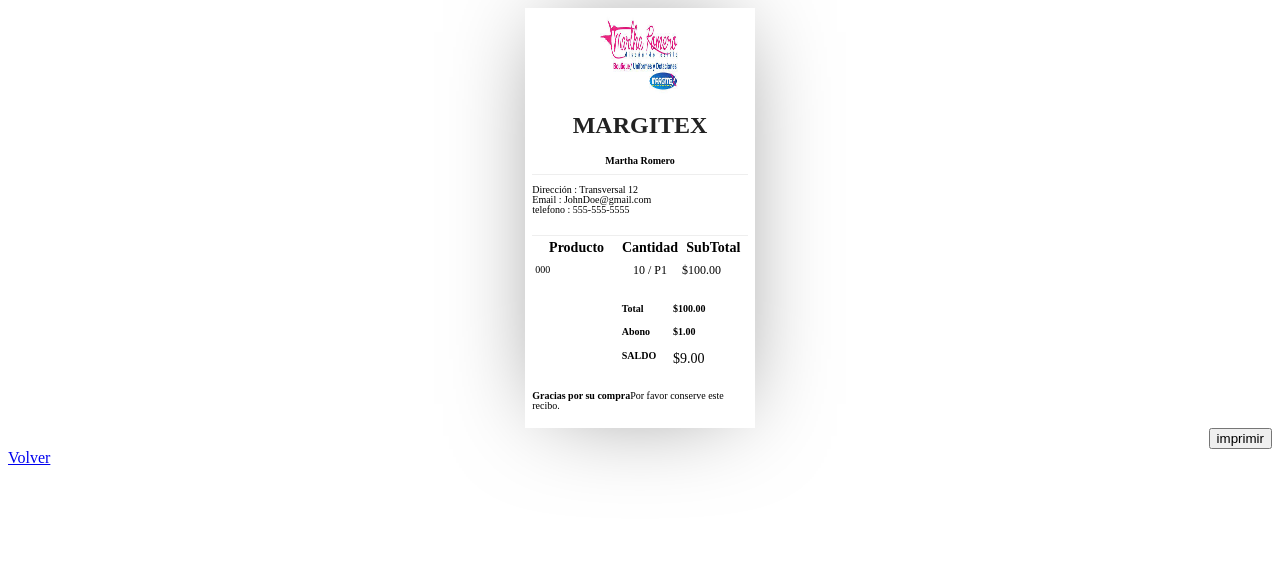
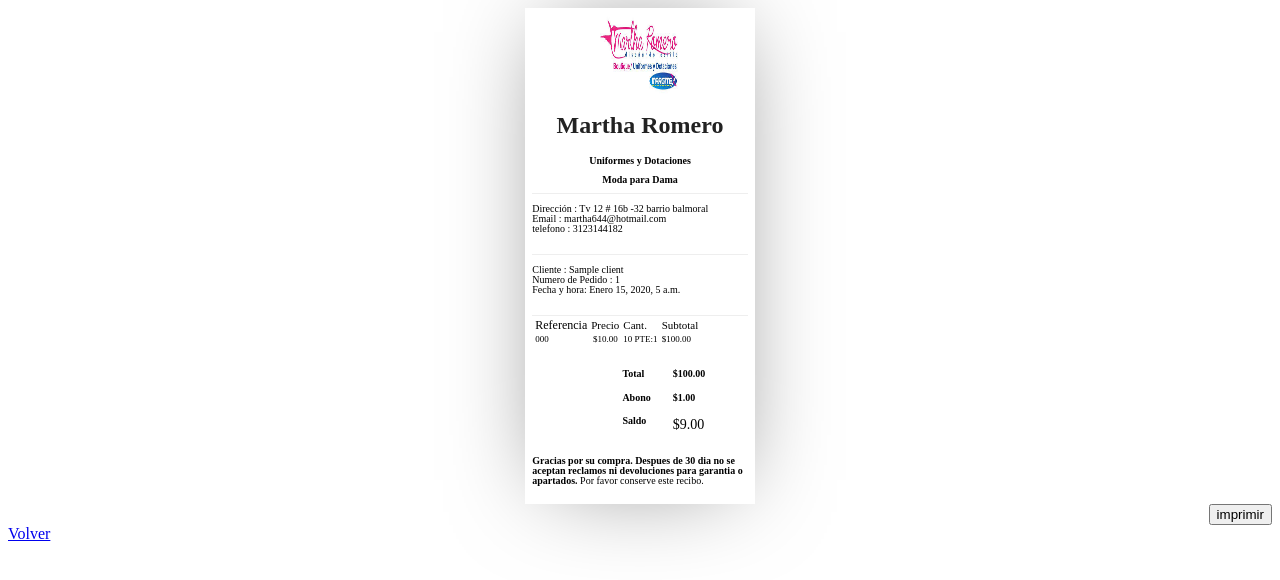
Before and after one commit to camilo1rp/django_margitex, a Django app: page /mystore/receipt/1/ in a window 1280 px wide. Shown: the top 580 px of the page. Run offline with Django 3.2, Linux system fonts and the light colour scheme; tables that the repository leaves empty hold one stand-in row (values such as "Sample post"); some libraries are stand-ins or nearby versions.

Commit message:
added product search, modified factura

```diff
--- a/mysite/mystore/forms.py
+++ b/mysite/mystore/forms.py
@@ -47,3 +47,6 @@
     class Meta:
         model = Client
         fields = ('name', 'email', 'phone')
+
+class ItemSearchForm(forms.Form):
+    producto = forms.CharField(required=False)
--- a/mysite/mystore/templates/mystore/base.html
+++ b/mysite/mystore/templates/mystore/base.html
@@ -23,6 +23,9 @@
                 <a class="nav-link" href="{% url 'mystore:add_item' %}">Agregar Producto </a>
             </li>
             <li class="nav-item">
+                <a class="nav-link" href="{% url 'mystore:item_search' %}">Buscar Producto </a>
+              </li>
+            <li class="nav-item">
                 <a class="nav-link" href="{% url 'mystore:client_search' %}">Buscar Cliente </a>
               </li>
 
--- a/mysite/mystore/templates/mystore/receipt.html
+++ b/mysite/mystore/templates/mystore/receipt.html
@@ -14,33 +14,44 @@
     <center id="top">
       <div class="logo"></div>
       <div class="info">
-        <h1>MARGITEX</h1>
-		   <h2>Martha Romero</h2>
+        <h1>Martha Romero</h1>
+		  <h2>Uniformes y Dotaciones</h2>
+		  <h2>Moda para Dama</h2>
       </div><!--End Info-->
     </center><!--End InvoiceTop-->
-
     <div id="mid">
       <div class="info">
-
         <p>
-            Dirección : Transversal 12<br>
-            Email   : JohnDoe@gmail.com<br>
-            telefono   : 555-555-5555<br>
+            Dirección : Tv 12 # 16b -32 barrio balmoral<br>
+            Email   : martha644@hotmail.com<br>
+            telefono   : 3123144182<br>
+        </p>
+      </div>
+    </div><!--End Invoice Mid-->
+	   <div id="mid">
+      <div class="info">
+        <p>
+            Cliente : {{order.client.name}}<br>
+            Numero de Pedido : {{order.id}}<br>
+            Fecha y hora: {{order.created}}<br>
         </p>
       </div>
     </div><!--End Invoice Mid-->
     <div class="bot">
 		<table>
 			<tr>
-								<th width="200" height="20"><p style="font-size:14px;">Producto </p></th>
-								<th width="50" height="20"><p style="font-size:14px;">Cantidad</p></th>
-								<th width="100" height="20"><p style="font-size:14px;">SubTotal</p></th>
+				<td class="description"><p style="font-size:12px;">Referencia</p></td>
+				<td class="description"><p style="font-size:11px;">Precio</p></td>
+				<td class="description"><p style="font-size:11px;">Cant.</p></td>
+				<td class="description"><p style="font-size:11px;">Subtotal</p></td>
 			</tr>
 			{%for item_order in order.qty_set.all%}
 			<tr>
-								<td width="200" height="20"><p style="font-size:10px;">{{item_order.item.code}}</p></td>
-								<td width="50" height="20"><p style="font-size:12px;text-align:center">{{item_order.quantity }} / P{{item_order.pending}}</p></td>
-								<td width="100" height="20"><p style="font-size:12px;">${{item_order.add_same_items}}</p></td>
+				<td class="description"><p style="font-size:9px;">{{item_order.item.code}}</p></td>
+				<td class="description"><p style="font-size:9px;text-align:center">${{item_order.item.price }}</p></td>
+				<td class="description"><p style="font-size:9px;text-align:center">{{item_order.quantity }}
+					{% if item_order.pending > 0%}PTE:{{item_order.pending}}{% endif%}</p></td>
+				<td class="description"><p style="font-size:9px;">${{item_order.add_same_items}}</p></td>
 			</tr>
 			{% endfor %}
 		</table>
@@ -58,19 +69,17 @@
 			</tr>
 			<tr>
 				<td width="100" height="10"></td>
-								<td width="50" height="10"><h2>SALDO</h2></td>
+				<td width="50" height="10"><h2>Saldo</h2></td>
 				<td width="80" height="10"><p style="font-size:14px;">${{ order.debt}}</p></td>
 			</tr>
-
 		</table>
 	</div>
 
 	<div id="legalcopy">
-						<p class="legal"><strong>Gracias por su compra</strong>Por favor conserve este recibo.</p>
+		<p class="legal"><strong>Gracias por su compra. Despues de 30 dia no se aceptan reclamos ni
+			devoluciones para garantia o apartados.</strong> 	Por favor conserve este recibo.</p>
 	</div>
-
 </div>
-
 </div><!--End Invoice-->
 <section style="text-align:right">
 	<input type="button" onclick="printDiv('printableArea')" value="imprimir" />
--- a/mysite/mystore/urls.py
+++ b/mysite/mystore/urls.py
@@ -1,5 +1,4 @@
 from django.urls import path
-
 from . import views
 
 app_name = 'mystore'
@@ -21,6 +20,7 @@
     path('order_update/<int:order_id>/<int:item_dispatch>/<int:item_pending>/remove', views.order_update, name='order_dispatch'),
     path('confirmation/<int:order_id>/share/', views.order_share, name='order_share'),
     path('order_search/', views.order_search, name='order_search'),
+    path('item_search/', views.ItemSearchListView.as_view(), name='item_search'),
     path('client_search/', views.client_search, name='client_search'),
     path('client_detail/<int:client>', views.client_detail, name='client_detail'),
     path('add_client/', views.add_client, name='add_client'),
--- a/mysite/mystore/views.py
+++ b/mysite/mystore/views.py
@@ -13,7 +13,7 @@
 from django.views.generic import ListView
 
 from .forms import OrderForm, SelForm, EmailPostForm, \
-    SearchForm, ClientSearchForm, ClientForm
+    SearchForm, ClientSearchForm, ClientForm, ItemSearchForm
 from .models import Order, Item, Institution, Client, Payments
 
 
@@ -48,6 +48,7 @@
                                                    'query': query,
                                                    'orders': orders
                                                    })
+
 def detail(request, order_id, item_rmv=None, institution=None,
            size=None, item_dispatch=None, item_pending=None, item_missing=None):
     order = get_object_or_404(Order, pk=order_id)
@@ -139,6 +140,7 @@
                                                    'order': order,
                                                    'order_items_qty': order_items_qty,
                                                    'institution': institution, 'size': size},)
+
 def add_order(request):
 
     if request.method == 'POST':
@@ -151,6 +153,7 @@
     else:
         order_form = OrderForm()
     return render(request, 'mystore/add_order.html', {'order_form': order_form})
+
 def confirmation(request, order_id):
     order = get_object_or_404(Order, pk=order_id)
 
@@ -168,8 +171,8 @@
         order.save()
         return HttpResponseRedirect(reverse('mystore:confirmation',
                                             args=(order.id,)))
+    return render(request, 'mystore/confirmation.html', {'order': order})
 
-    return render(request, 'mystore/confirmation.html', {'order': order})
 def receipt(request, order_id):
     order = get_object_or_404(Order, pk=order_id)
     tax = float(order.total) * 0.19
@@ -177,6 +180,7 @@
     order.save()
     return render(request, 'mystore/receipt.html', {'order': order,
                                                     'tax': tax})
+
 def order_update(request, order_id, item_dispatch=None,
                  item_missing=None, item_pending=0,):
     order = get_object_or_404(Order, pk=order_id)
@@ -208,6 +212,7 @@
     return render(request, 'mystore/order_update.html', {'order': order,
                                                          'order_items_qty': order_items_qty,
                                                          })
+
 def order_share(request, order_id):
     order = get_object_or_404(Order, pk=order_id)
     sent= False
@@ -240,6 +245,7 @@
                                                   'form': form,
                                                   'sent': sent,
                                                   })
+
 def order_search(request):
     form = SearchForm()
     query = None
@@ -256,6 +262,29 @@
                                                     'query': query,
                                                     'results': results
                                                     })
+
+class ItemSearchListView(ListView):
+    template_name = "mystore/item_search.html"
+    model = Item
+    form_class = ItemSearchForm
+    context_object_name = 'products'
+    query = None
+    def get_queryset(self):
+        self.form = self.form_class(self.request.GET)
+        if self.form.is_valid():
+            self.query = self.form.cleaned_data['producto']
+            if self.query:
+                return Item.objects.annotate(similarity=Greatest(TrigramSimilarity('name', self.query),
+                                                                  TrigramSimilarity('code', self.query))
+                                              ).filter(similarity__gt=0.1).order_by('-similarity')
+
+
+    def get_context_data(self, *args, **kwargs):
+        context = super(ItemSearchListView, self).get_context_data(*args, **kwargs)
+        context['form'] = self.form
+        context['query'] = self.query
+        return context
+
 def client_search(request):
     form = ClientSearchForm()
     query = None
@@ -273,11 +302,13 @@
                                                         'query': query,
                                                         'results': results
                                                         })
+
 class InventoryListView(ListView):
     queryset = Item.objects.all().order_by('-quantity_needed', 'quantity')
     context_object_name = 'products'
     paginate_by = 10
     template_name ="mystore/inventory.html"
+
 def client_detail(request, client):
     client_obj = get_object_or_404(Client, pk=client)
     #context_object_name = 'client'
@@ -296,6 +327,7 @@
 
     return render(request, 'mystore/client_detail.html', {'client': client_obj,
                                                           'client_page': clients,})
+
 def add_client(request):
     if request.method == 'POST':
         # An order was added
@@ -307,6 +339,7 @@
     else:
         client_form = ClientForm()
     return render(request, 'mystore/add_client.html', {'client_form': client_form})
+
 def order_pdf(request, order_id):
     order = get_object_or_404(Order, pk=order_id)
     tax = float(order.total) * 0.19
@@ -320,6 +353,7 @@
     weasyprint.HTML(string=html).write_pdf(response, stylesheets=[weasyprint.CSS(
         settings.STATIC_ROOT + 'mystore/style.css')])
     return response
+
 def add_item(request,):
     if request.method == 'POST':
         try:
@@ -345,6 +379,7 @@
 
 
     return render(request, 'mystore/add_item.html')
+
 def order_payments(request):
     order = get_object_or_404(Order, pk=request.POST['order_id'])
     amount_paid = request.POST['amount']
```
Also changed, not shown: mysite/mystore/static/mystore/style.css (+23 -1 lines), mysite/mystore/templates/mystore/item_search.html (added, +38 -0 lines). Lines whose indentation alone changed are shown as unchanged.
